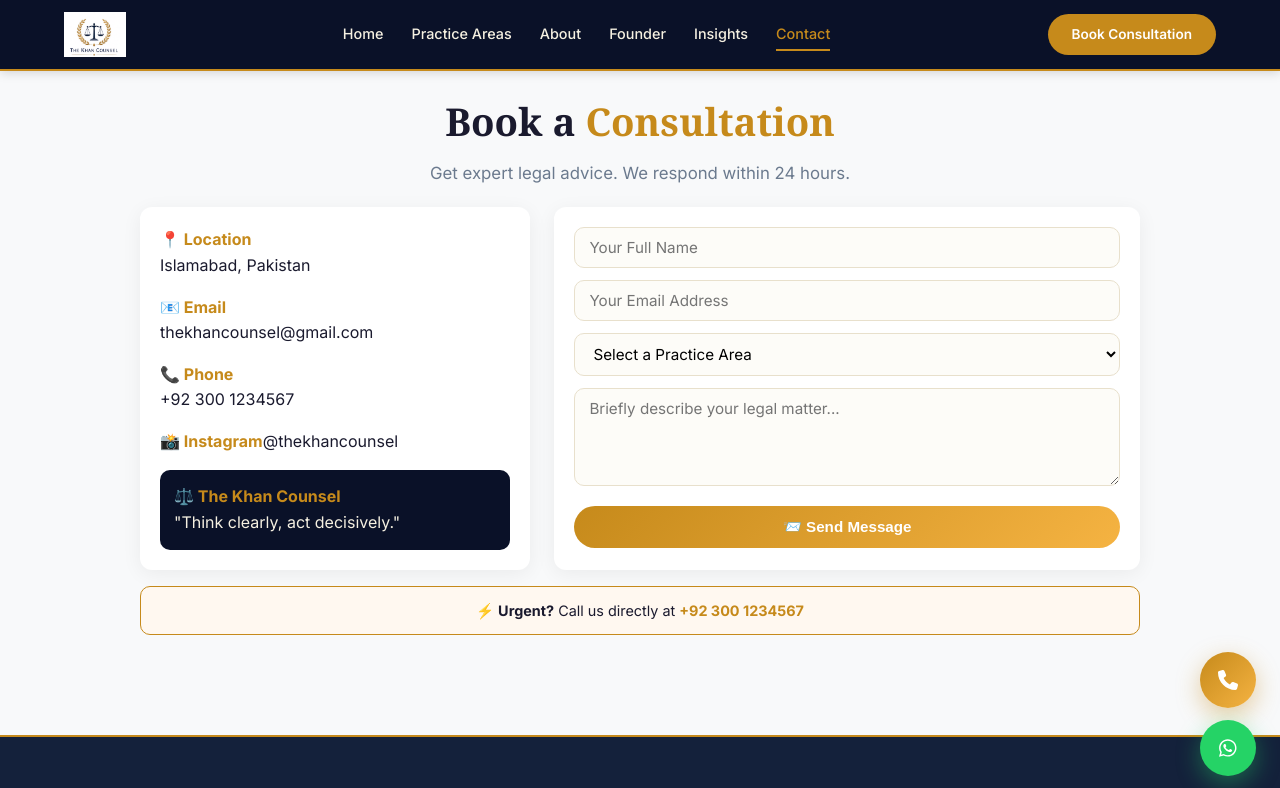
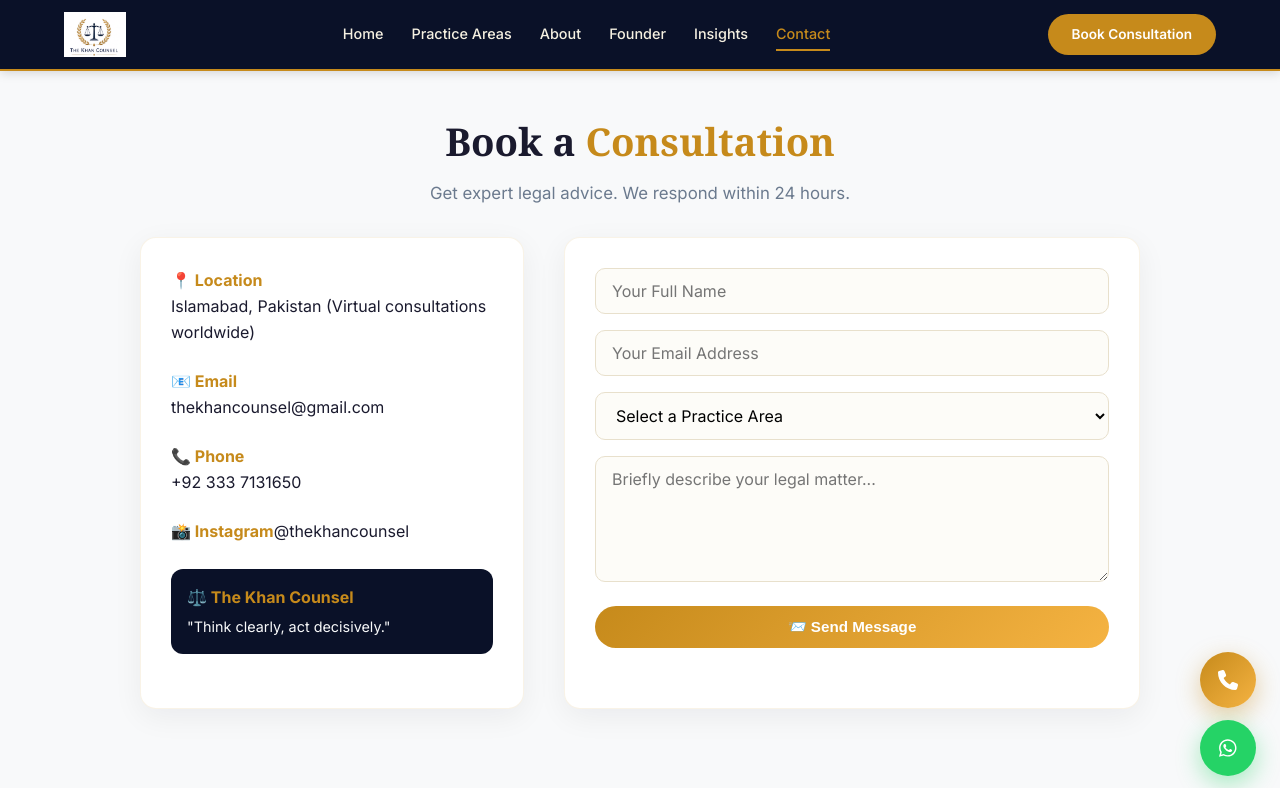
Before and after one commit to Ammara-khann/The-Khan-Counsel, a React (Create React App) app: page /contact in a window 1280 px wide. Shown: the top 788 px of the page. Built offline with nearby package versions, Linux system fonts and the light colour scheme.

Commit message:
Complete Home.js with all sections, footer in App.js

```diff
--- a/src/pages/Contact.js
+++ b/src/pages/Contact.js
@@ -2,6 +2,14 @@
 import emailjs from '@emailjs/browser';
 
 const Contact = () => {
+  // ============================================================
+  // 🔑 YOUR EMAILJS CREDENTIALS (ONLY ONCE!)
+  // ============================================================
+  const SERVICE_ID = 'service_qxl93c9';              // From Email Services
+  const ADMIN_TEMPLATE_ID = 'template_tcnyx7f';      // Admin template (goes to you)
+  const AUTO_REPLY_TEMPLATE_ID = 'template_s66kwph'; // Auto-reply template (goes to user)
+  const PUBLIC_KEY = 'yGgC4_8Cvy6sZGsNX';            // From Account → API Keys
+
   const [form, setForm] = useState({
     name: '',
     email: '',
@@ -10,11 +18,6 @@
   });
   const [isLoading, setIsLoading] = useState(false);
   const [status, setStatus] = useState(null);
-
-  const SERVICE_ID = 'service_qxl93c9';
-  const ADMIN_TEMPLATE_ID = 'template_tcnyx7f';
-  const AUTO_REPLY_TEMPLATE_ID = 'template_s66kwph';
-  const PUBLIC_KEY = 'yGgC4_8Cvy6sZGsNX';
 
   const handleChange = (e) => {
     setForm({ ...form, [e.target.name]: e.target.value });
@@ -25,33 +28,44 @@
     setIsLoading(true);
     setStatus(null);
 
+    // Data for Admin (goes to YOU)
     const adminData = {
       from_name: form.name,
       from_email: form.email,
       service: form.service,
       message: form.message,
-      to_email: 'thekhancounsel@gmail.com',
+       to_email: 'thekhancounsel@gmail.com',
     };
 
+    // Data for Auto-Reply (goes to USER)
     const autoReplyData = {
       from_name: form.name,
-      to_email: form.email,
+      to_email: form.email,   // User's email address
       service: form.service,
     };
 
+    console.log('📧 Sending Admin Email:', adminData);
+    console.log('📧 Sending Auto-Reply:', autoReplyData);
+
+    // 1. Send Admin email (to you)
     emailjs
       .send(SERVICE_ID, ADMIN_TEMPLATE_ID, adminData, PUBLIC_KEY)
-      .then(() => {
+      .then((response) => {
+        console.log('✅ Admin email sent!', response);
+        // 2. Send Auto-Reply (to user)
         return emailjs.send(SERVICE_ID, AUTO_REPLY_TEMPLATE_ID, autoReplyData, PUBLIC_KEY);
       })
-      .then(() => {
+      .then((response) => {
+        console.log('✅ Auto-Reply sent!', response);
         setIsLoading(false);
         setStatus('success');
         setForm({ name: '', email: '', service: '', message: '' });
         setTimeout(() => setStatus(null), 6000);
       })
       .catch((err) => {
-        console.error('EmailJS Error:', err);
+        console.error('❌ Error:', err);
+        console.error('Status:', err.status);
+        console.error('Text:', err.text);
         setIsLoading(false);
         setStatus('error');
         setTimeout(() => setStatus(null), 6000);
@@ -63,7 +77,7 @@
       <h1 className="section-title" style={{ textAlign: 'center' }}>
         Book a <span className="highlight">Consultation</span>
       </h1>
-      <p className="section-subtitle" style={{ textAlign: 'center', margin: '0 auto 20px' }}>
+      <p className="section-subtitle" style={{ textAlign: 'center', margin: '0 auto 30px' }}>
         Get expert legal advice. We respond within 24 hours.
       </p>
 
@@ -79,11 +93,11 @@
       )}
 
       <div style={styles.grid}>
-        {/* ===== LEFT SIDE ===== */}
+        {/* LEFT COLUMN - CONTACT INFO */}
         <div style={styles.info}>
           <div style={styles.infoItem}>
             <strong style={{ color: '#C68A1B' }}>📍 Location</strong>
-            <p>Islamabad, Pakistan</p>
+            <p>Islamabad, Pakistan (Virtual consultations worldwide)</p>
           </div>
           <div style={styles.infoItem}>
             <strong style={{ color: '#C68A1B' }}>📧 Email</strong>
@@ -91,19 +105,19 @@
           </div>
           <div style={styles.infoItem}>
             <strong style={{ color: '#C68A1B' }}>📞 Phone</strong>
-            <p><a href="tel:+923001234567">+92 300 1234567</a></p>
+            <p><a href="tel:+923337131650">+92 333 7131650</a></p>
           </div>
           <div style={styles.infoItem}>
             <strong style={{ color: '#C68A1B' }}>📸 Instagram</strong>
-            <a href="https://www.instagram.com/thisiskhantalks/">@thekhancounsel</a>
+            <a href="https://www.instagram.com/thekhancounsel/?hl=en">@thekhancounsel</a>
           </div>
-          <div style={styles.quoteBox}>
+          <div style={{ ...styles.infoItem, background: '#0A1128', padding: '16px', borderRadius: '12px', color: '#F8F9FA' }}>
             <strong style={{ color: '#C68A1B' }}>⚖️ The Khan Counsel</strong>
-            <p>"Think clearly, act decisively."</p>
+            <p style={{ fontSize: '0.9rem', marginTop: '4px' }}>"Think clearly, act decisively."</p>
           </div>
         </div>
 
-        {/* ===== RIGHT SIDE — FORM ===== */}
+        {/* RIGHT COLUMN - FORM */}
         <form style={styles.form} onSubmit={handleSubmit}>
           <input
             type="text"
@@ -133,16 +147,14 @@
             <option value="">Select a Practice Area</option>
             <option value="Family Law">Family Law (Pakistan)</option>
             <option value="Civil Law">Civil Litigation</option>
-            <option value="Corporate Law">Corporate & Commercial Law</option>
+            <option value="Corporate Law">Corporate Law</option>
             <option value="Immigration Law">Immigration & Global Mobility</option>
             <option value="Employment Law">Employment Law</option>
-            <option value="Property Law">Property & Real Estate</option>
-            <option value="Regulatory Law">Regulatory & Compliance</option>
           </select>
           <textarea
             name="message"
             placeholder="Briefly describe your legal matter..."
-            rows="4"
+            rows="5"
             value={form.message}
             onChange={handleChange}
             required
@@ -162,103 +174,73 @@
           </button>
         </form>
       </div>
-
-      {/* ===== EMERGENCY BANNER ===== */}
-      <div style={styles.emergencyBanner}>
-        <p>
-          ⚡ <strong>Urgent?</strong> Call us directly at{' '}
-          <a href="tel:+923001234567" style={{ color: '#C68A1B', fontWeight: '700' }}>
-            +92 300 1234567
-          </a>
-        </p>
-      </div>
     </div>
   );
 };
 
 const styles = {
   contact: {
-    padding: '20px 0 40px',
+    padding: '40px 0 60px',
     maxWidth: '1000px',
     margin: '0 auto',
   },
   grid: {
     display: 'grid',
     gridTemplateColumns: '1fr 1.5fr',
-    gap: '24px',
-    marginTop: '16px',
+    gap: '40px',
+    marginTop: '20px',
   },
   info: {
     background: '#FFFFFF',
-    borderRadius: '12px',
-    padding: '20px',
-    boxShadow: '0 4px 20px rgba(0,0,0,0.06)',
+    borderRadius: '16px',
+    padding: '30px',
+    boxShadow: '0 8px 30px rgba(10, 17, 40, 0.06)',
+    border: '1px solid rgba(198, 138, 27, 0.1)',
   },
   infoItem: {
-    marginBottom: '16px',
+    marginBottom: '24px',
   },
-  quoteBox: {
-    background: '#0A1128',
-    padding: '14px',
-    borderRadius: '10px',
-    color: '#F5F0E1',
-    marginTop: '8px',
+  insta: {
+    color: '#C68A1B',
+    fontWeight: '600',
+    textDecoration: 'none',
   },
   form: {
     background: '#FFFFFF',
-    borderRadius: '12px',
-    padding: '20px',
-    boxShadow: '0 4px 20px rgba(0,0,0,0.06)',
+    borderRadius: '16px',
+    padding: '30px',
+    boxShadow: '0 8px 30px rgba(10, 17, 40, 0.06)',
+    border: '1px solid rgba(198, 138, 27, 0.1)',
   },
   input: {
     width: '100%',
-    padding: '10px 14px',
-    marginBottom: '12px',
+    padding: '12px 16px',
+    marginBottom: '16px',
     border: '1px solid #E8E0CC',
     borderRadius: '10px',
-    fontSize: '0.95rem',
+    fontSize: '1rem',
     fontFamily: 'inherit',
     background: '#FDFCF8',
+    transition: 'border-color 0.2s ease',
   },
   successBanner: {
     background: '#E8F5E9',
     color: '#1B5E20',
-    padding: '12px 16px',
-    borderRadius: '10px',
-    marginBottom: '16px',
+    padding: '16px 20px',
+    borderRadius: '12px',
+    marginBottom: '20px',
     borderLeft: '4px solid #4CAF50',
-    fontSize: '0.9rem',
+    fontWeight: '500',
   },
   errorBanner: {
     background: '#FFEBEE',
     color: '#B71C1C',
-    padding: '12px 16px',
-    borderRadius: '10px',
-    marginBottom: '16px',
+    padding: '16px 20px',
+    borderRadius: '12px',
+    marginBottom: '20px',
     borderLeft: '4px solid #F44336',
-    fontSize: '0.9rem',
-  },
-  emergencyBanner: {
-    background: '#FFF8F0',
-    padding: '12px 16px',
-    borderRadius: '10px',
-    marginTop: '16px',
-    textAlign: 'center',
-    border: '1px solid #C68A1B',
-    fontSize: '0.9rem',
+    fontWeight: '500',
   },
 };
 
-// ===== RESPONSIVE =====
-const responsiveStyles = `
-@media (max-width: 768px) {
-  .contact-grid { grid-template-columns: 1fr !important; }
-  .contact-info { padding: 16px !important; }
-  .contact-form { padding: 16px !important; }
-}
-`;
-const styleSheet = document.createElement('style');
-styleSheet.textContent = responsiveStyles;
-document.head.appendChild(styleSheet);
-
 export default Contact;
--- a/src/pages/Home.js
+++ b/src/pages/Home.js
@@ -109,6 +109,7 @@
 };
 
 const styles = {
+  // ===== HERO =====
   hero: {
     background: '#FFFFFF',
     padding: '60px 0',
@@ -152,6 +153,8 @@
     fontSize: '8rem',
     opacity: 1.05,
   },
+
+  // ===== PRACTICE AREAS =====
   section: {
     backgroundColor: '#FFF8F0',
     padding: '60px 0',
@@ -200,6 +203,8 @@
     fontWeight: '600',
     fontSize: '0.9rem',
   },
+
+  // ===== WHY US =====
   why: {
     background: '#F5F5F5',
     padding: '60px 0',
@@ -223,6 +228,8 @@
     color: '#1A1A2E',
     boxShadow: '0 2px 10px rgba(0,0,0,0.04)',
   },
+
+  // ===== CTA =====
   cta: {
     padding: '60px 0',
   },
@@ -256,7 +263,7 @@
 @media (max-width: 768px) {
   .practice-grid { grid-template-columns: 1fr !important; gap: 16px !important; }
   .why-grid { grid-template-columns: 1fr !important; }
-  .hero-title { font-size: 2.2rem !important; }
+  .hero-title { font-size: 2rem !important; }
   .hero-sub { font-size: 1rem !important; }
   .hero-right { display: none !important; }
   .hero-left { min-width: 100% !important; text-align: center !important; }
@@ -274,13 +281,10 @@
 }
 
 @media (max-width: 480px) {
-  .hero-title { font-size: 1.8rem !important; }
-  .hero-sub { font-size: 0.9rem !important; }
+  .hero-title { font-size: 1.6rem !important; }
   .card-title { font-size: 1rem !important; }
-  .card-desc { font-size: 0.85rem !important; }
-  .card-arrow { font-size: 0.8rem !important; }
+  .card-desc { font-size: 0.8rem !important; }
   .card { padding: 16px !important; }
-  .practice-grid { gap: 12px !important; }
   .why-item { font-size: 0.85rem !important; padding: 12px 16px !important; }
   .cta-inner { padding: 24px 16px !important; }
   .cta-title { font-size: 1.3rem !important; }
```
